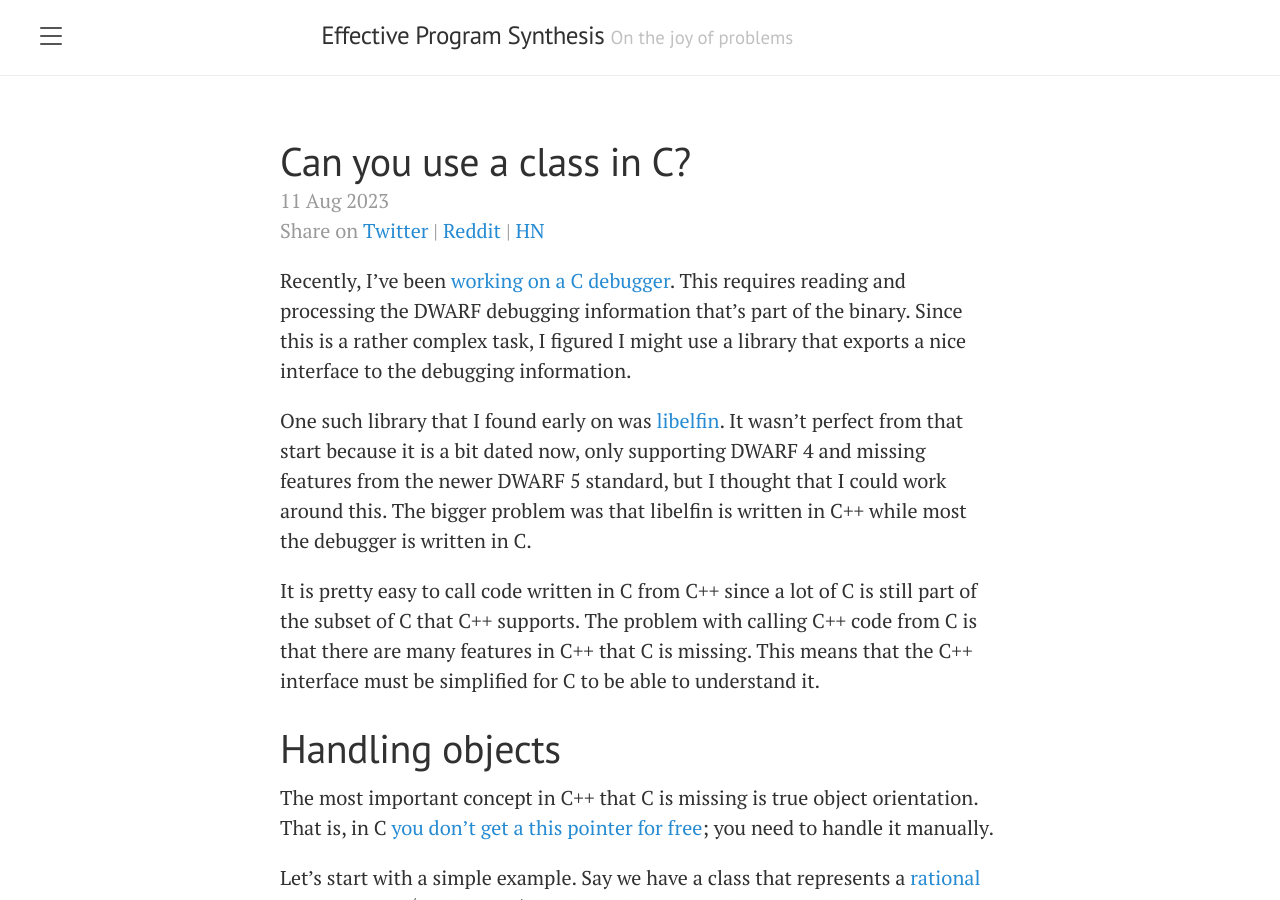
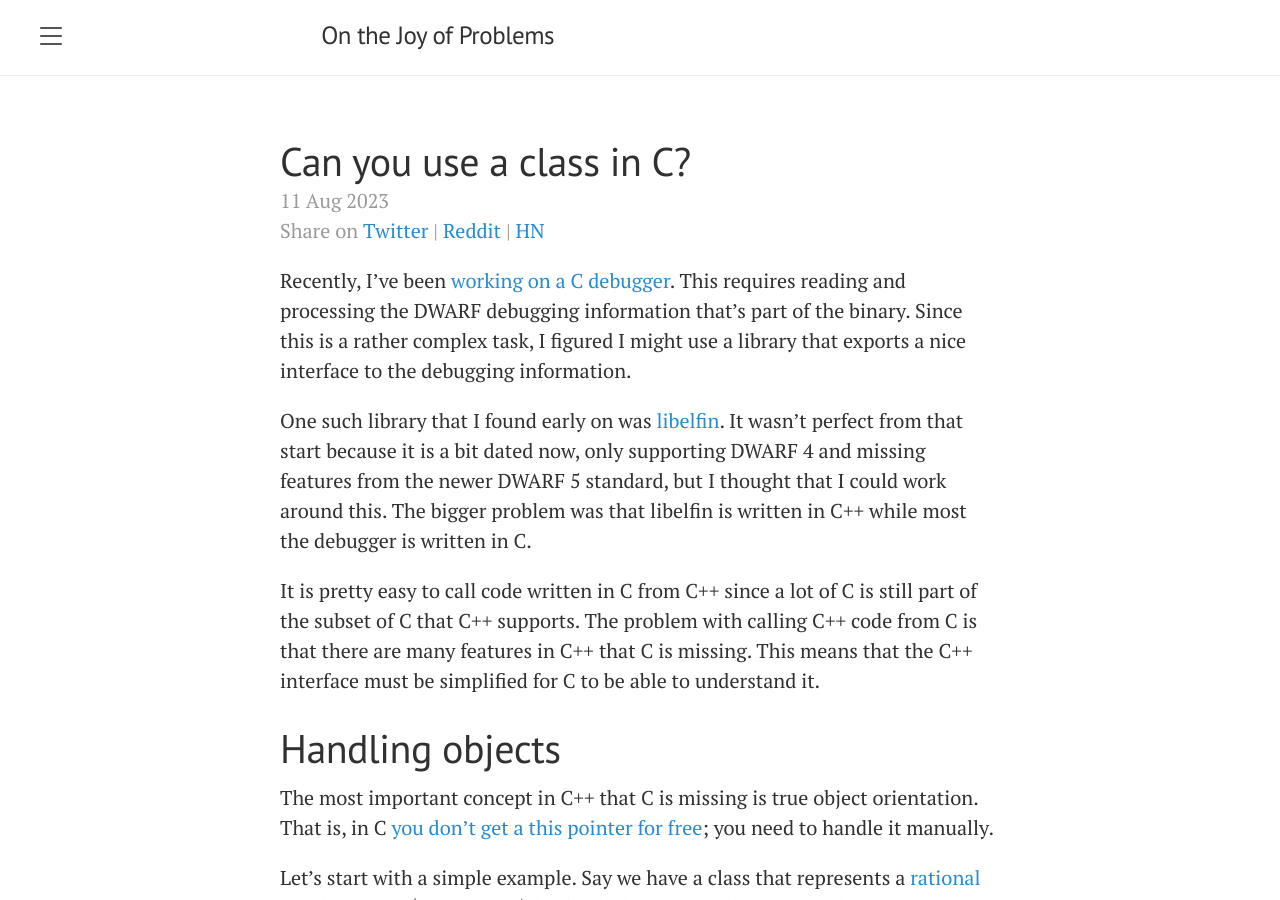
Before and after one commit to vincentbernat/thass0.github.io, a Jekyll site: the page built from index.html, in a window 1280 px wide and 900 px high. Built offline with Jekyll 4.4.1, drawn with Linux system fonts in a browser that asks for light colours; formulas are drawn with MathJax 3; the list of posts is cut into pages by our own code.

Commit message:
Change blog title

```diff
--- a/_config.yml
+++ b/_config.yml
@@ -1,6 +1,6 @@
 # Setup
-title:               'Effective Program Synthesis'
-tagline:             'On the joy of problems'
+title:               'On the Joy of Problems'
+tagline:             ''
 description:         'My personal blog about problems I find intriguing. I would love to hear from you! Feel free to reach out through my <a href="https://thasso.xyz/about/">about page</a>.'
 url:                 https://thasso.xyz
 baseurl:             ''
```
